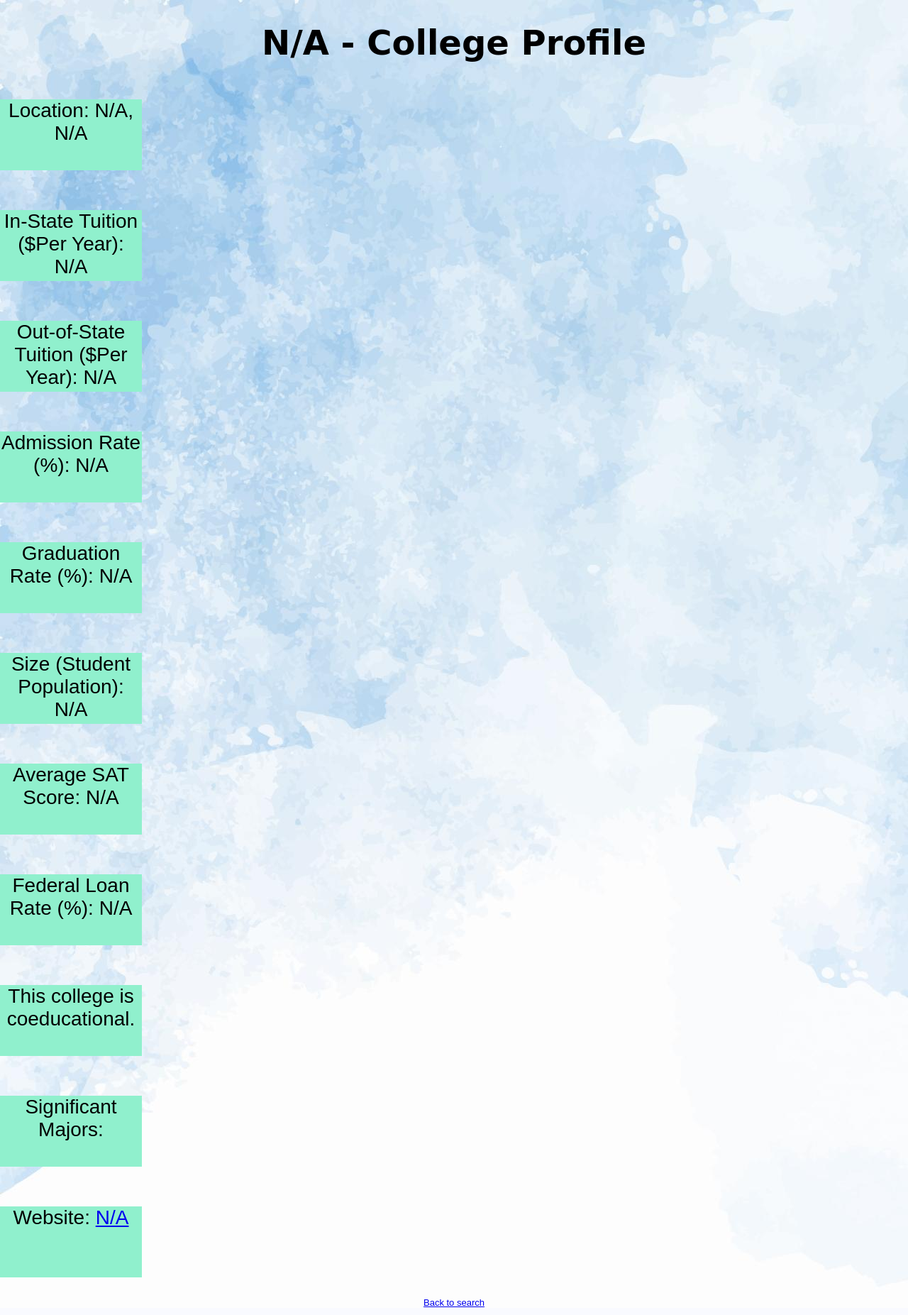
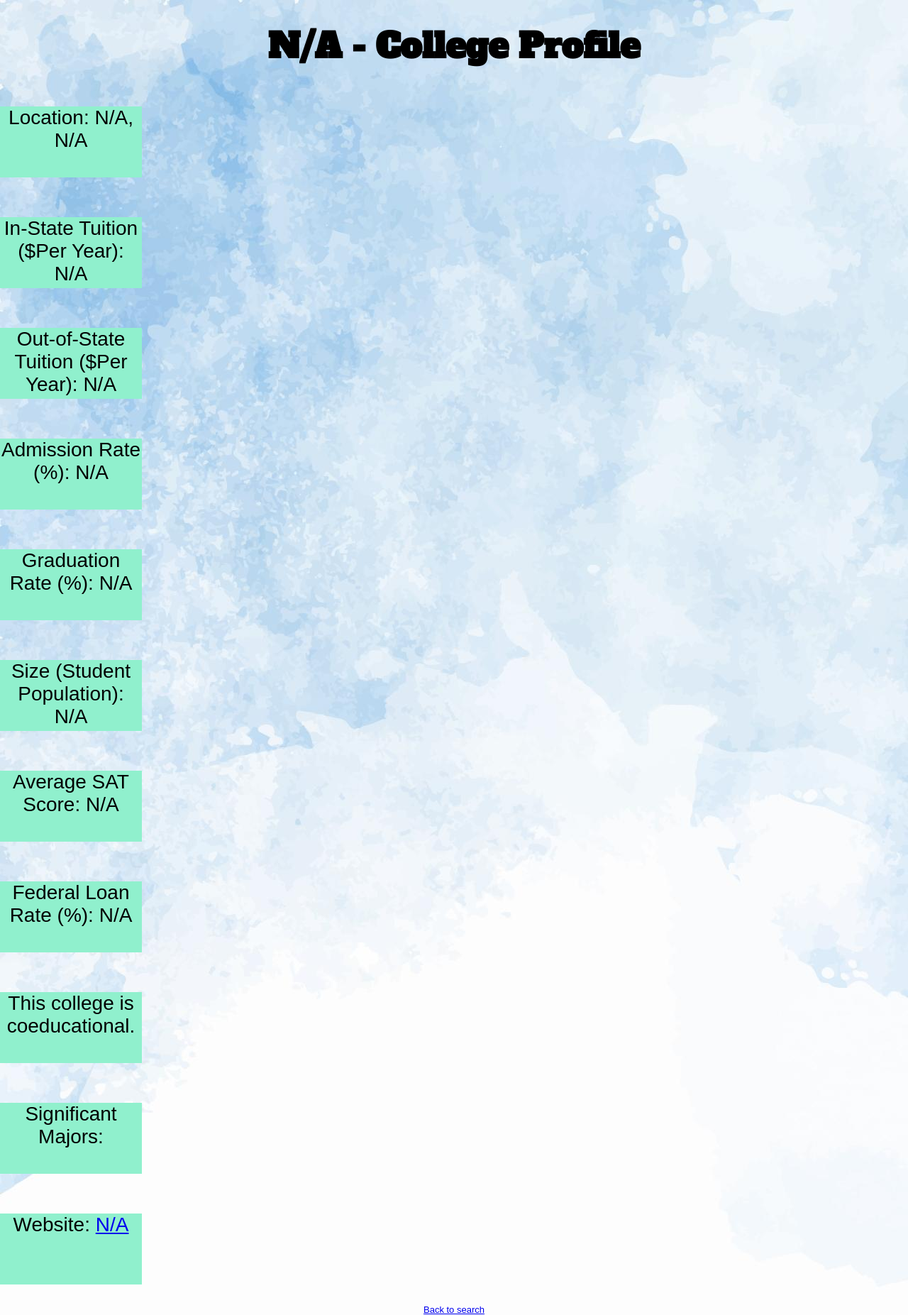
Before and after one commit to UMB-Capstone-team/College-Hunter, a Flask app: template Template/templates/college_profile.html in a window 1280 px wide. Shown: the whole page at 71% size. Run offline with Flask 3, Linux system fonts and the light colour scheme; the template is opened without the code that fills it, so the values that code supplies are empty.

Commit message:
new front drop

```diff
--- a/Template/templates/college_profile.html
+++ b/Template/templates/college_profile.html
@@ -7,6 +7,9 @@
     <link rel="stylesheet" href="https://cdnjs.cloudflare.com/ajax/libs/font-awesome/4.7.0/css/font-awesome.min.css">
     <link rel="stylesheet" href="/static/styles.css">
     <link rel="icon" type="image/x-icon" href="/static/favicon.ico">
+    <link rel="preconnect" href="https://fonts.googleapis.com">
+    <link rel="preconnect" href="https://fonts.gstatic.com" crossorigin>
+    <link href="https://fonts.googleapis.com/css2?family=Alfa+Slab+One&display=swap" rel="stylesheet">
 </head>
 <body>
    <div class="profile">
```
